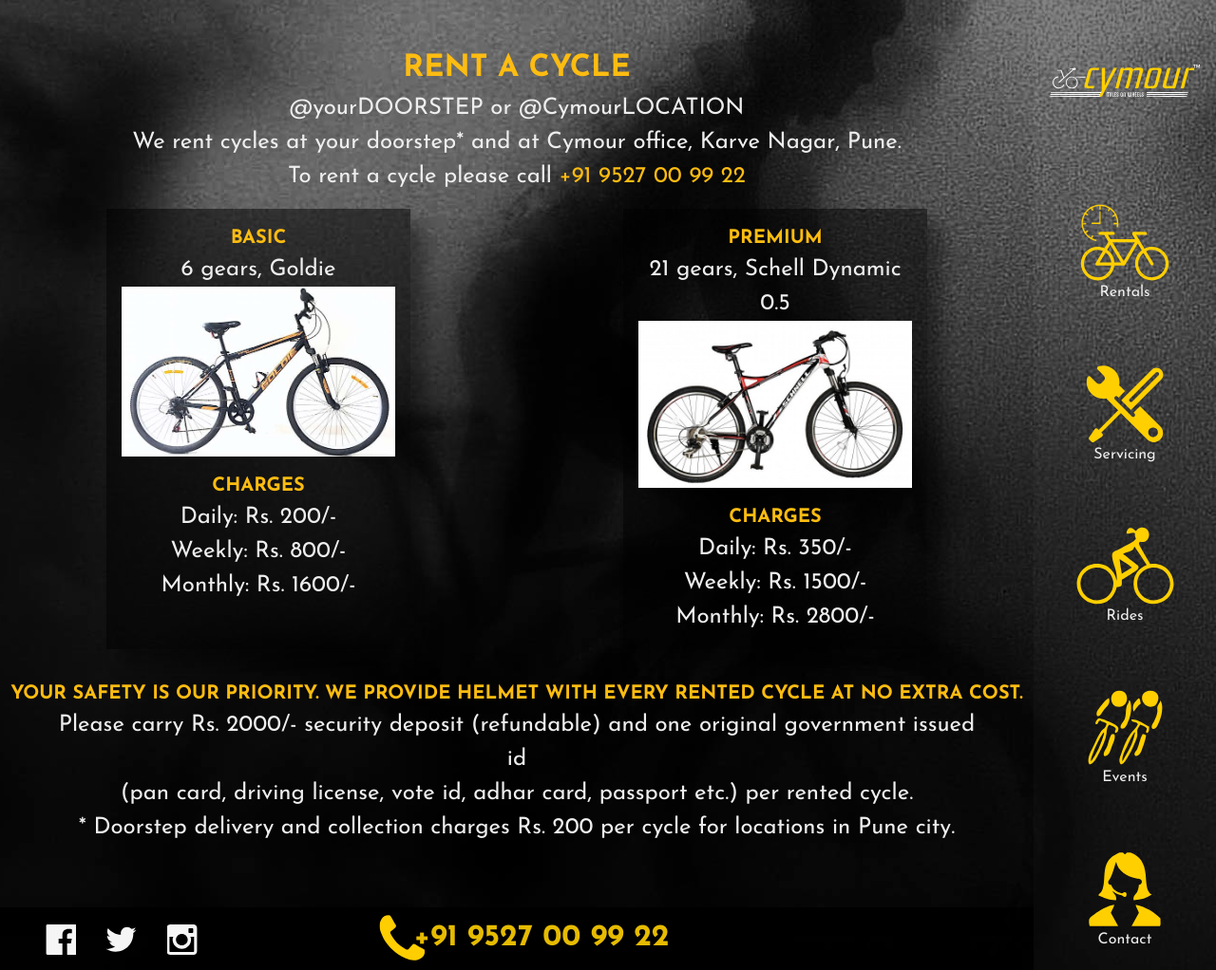
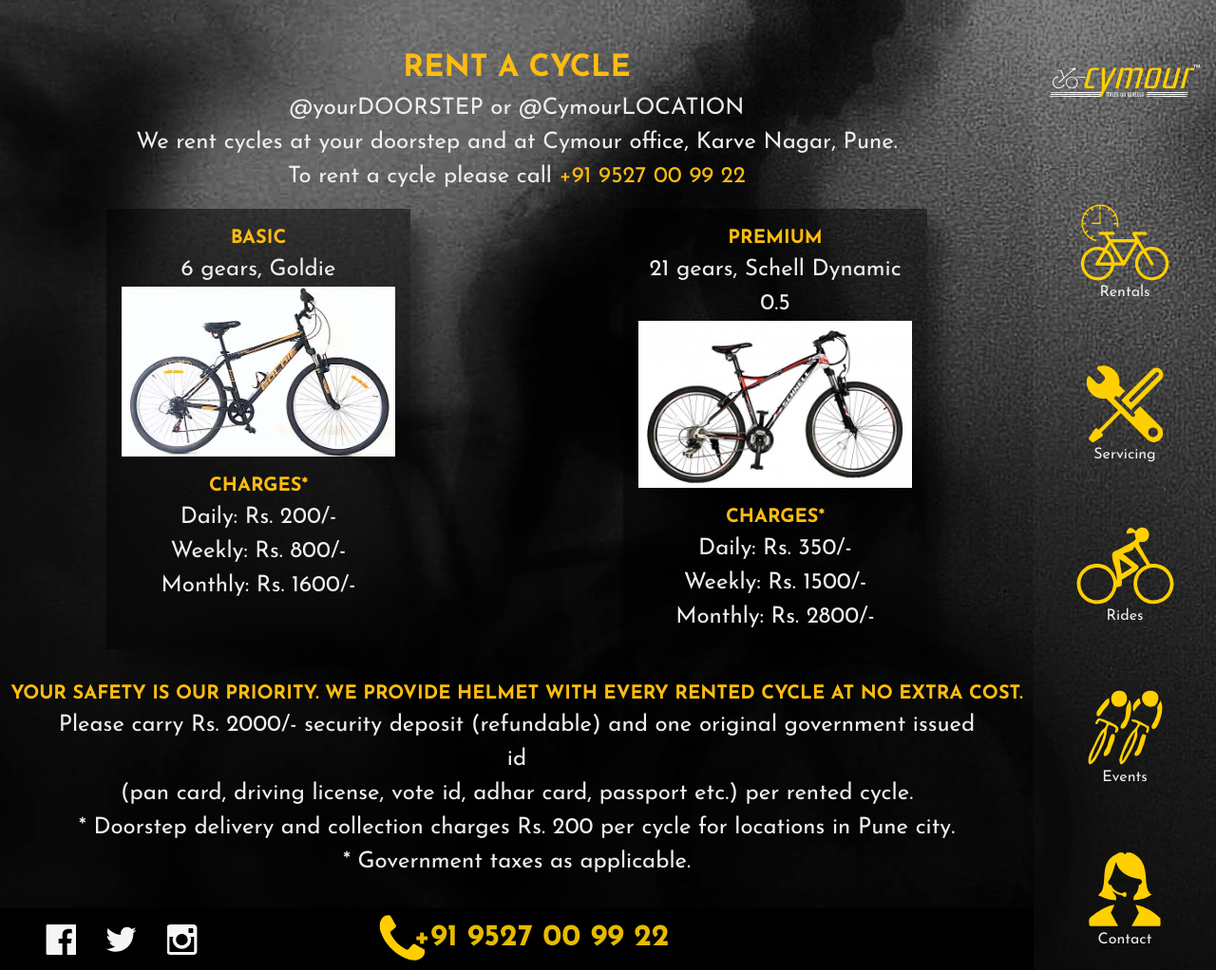
Before and after one commit to guttikar/cymour15, a Jekyll site: the page built from rentals.html, in a window 1280 px wide and 1022 px high. Shown: the whole window at 95% size. Built offline with Jekyll 4.4.1, drawn with Linux system fonts in a browser that asks for light colours; nearby versions of some CDN libraries.

Commit message:
changed footnote

```diff
--- a/rentals.html
+++ b/rentals.html
@@ -7,14 +7,14 @@
 <section class="rentals">
 	<h1>Rent a Cycle</h1>
 	<p>@yourDOORSTEP or @CymourLOCATION</p>
-	<p>We rent cycles at your doorstep* and at Cymour office, Karve Nagar, Pune.<br>
+	<p>We rent cycles at your doorstep and at Cymour office, Karve Nagar, Pune.<br>
 	To rent a cycle please call <a href="tel: {{site.phone}}">{{site.phone}}</a></p>
 	<div class="bicycleTypes">
 		<div class="type">
 			<h2>Basic</h2>
 			<p>6 gears, Goldie</p>
 			<a href="{{site.baseurl}}/img/rentals/6gear_goldie.jpg" target="_blank"><img src="{{site.baseurl}}/img/rentals/6gear_goldie.jpg" alt=""></a>
-			<h2>Charges</h2>
+			<h2>Charges*</h2>
 			<p>Daily: Rs. 200/-</p>
 			<p>Weekly: Rs. 800/-</p>
 			<p>Monthly: Rs. 1600/-</p>
@@ -23,7 +23,7 @@
 			<h2>Premium</h2>
 			<p>21 gears, Schell Dynamic 0.5</p>
 			<a href="{{site.baseurl}}/img/rentals/21gear_dynamic.jpg" target="_blank"><img src="{{site.baseurl}}/img/rentals/21gear_dynamic.jpg" alt=""></a>
-			<h2>Charges</h2>
+			<h2>Charges*</h2>
 			<p>Daily: Rs. 350/-</p>
 			<p>Weekly: Rs. 1500/-</p>
 			<p>Monthly: Rs. 2800/-</p>
@@ -33,7 +33,7 @@
 			<p>
 			Please carry Rs. 2000/- security deposit (refundable) and one original government issued id<br>
 			(pan card, driving license, vote id, adhar card, passport etc.) per rented cycle.<br>
-			* Doorstep delivery and collection charges Rs. 200 per cycle for locations in Pune city.
+			* Doorstep delivery and collection charges Rs. 200 per cycle for locations in Pune city.<br>* Government taxes as applicable.
 			</p>
 		</div>
 	</div>
```
